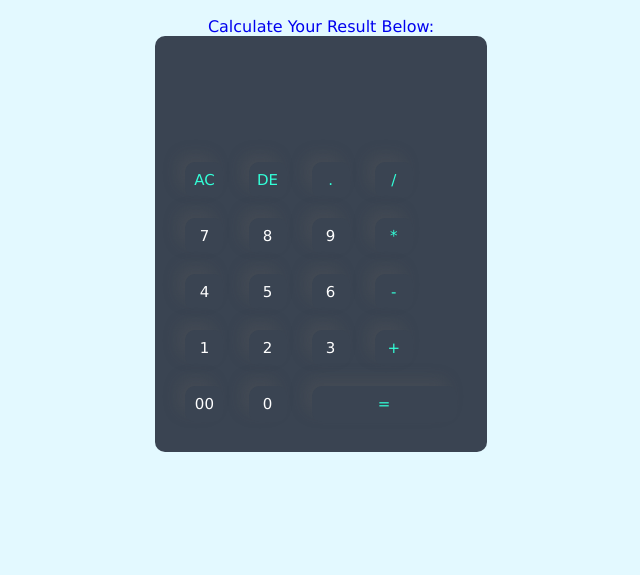
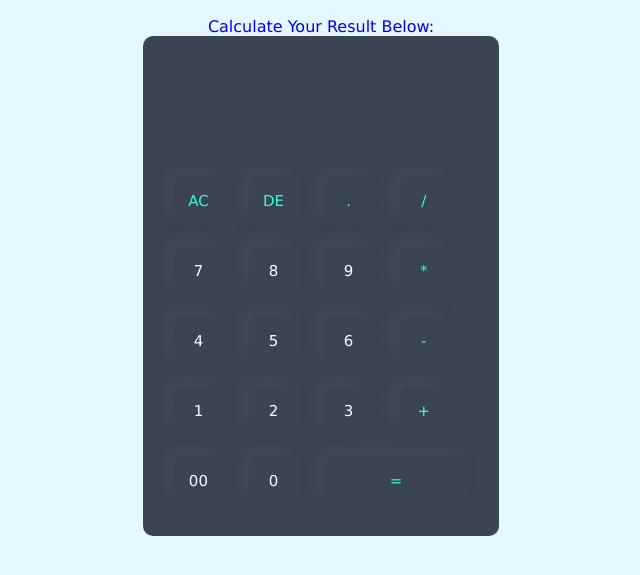
Before and after one commit to real-coder007Ravi/Calculator, a plain HTML site: page index.html in a window 1280 px wide. Shown: the part 41-616 px from the top of the page, without its empty margins (319-959 px from the left). Drawn offline with Linux system fonts and the light colour scheme.

Commit message:
Update styles.css

```diff
--- a/css/styles.css
+++ b/css/styles.css
@@ -46,8 +46,8 @@ h1 {
 .calculator form input {
     border: 0;
     outline: 0;
-    width: 38px;
-    height: 36px;
+    width: 50px;
+    height: 50px;
     border-radius: 10px;
     box-shadow: -8px -8px 15px rgba(255, 255, 255, 0.1), -8px -8px 15px rgba(0, 0, 0, 0.2);
     background: transparent;
```
